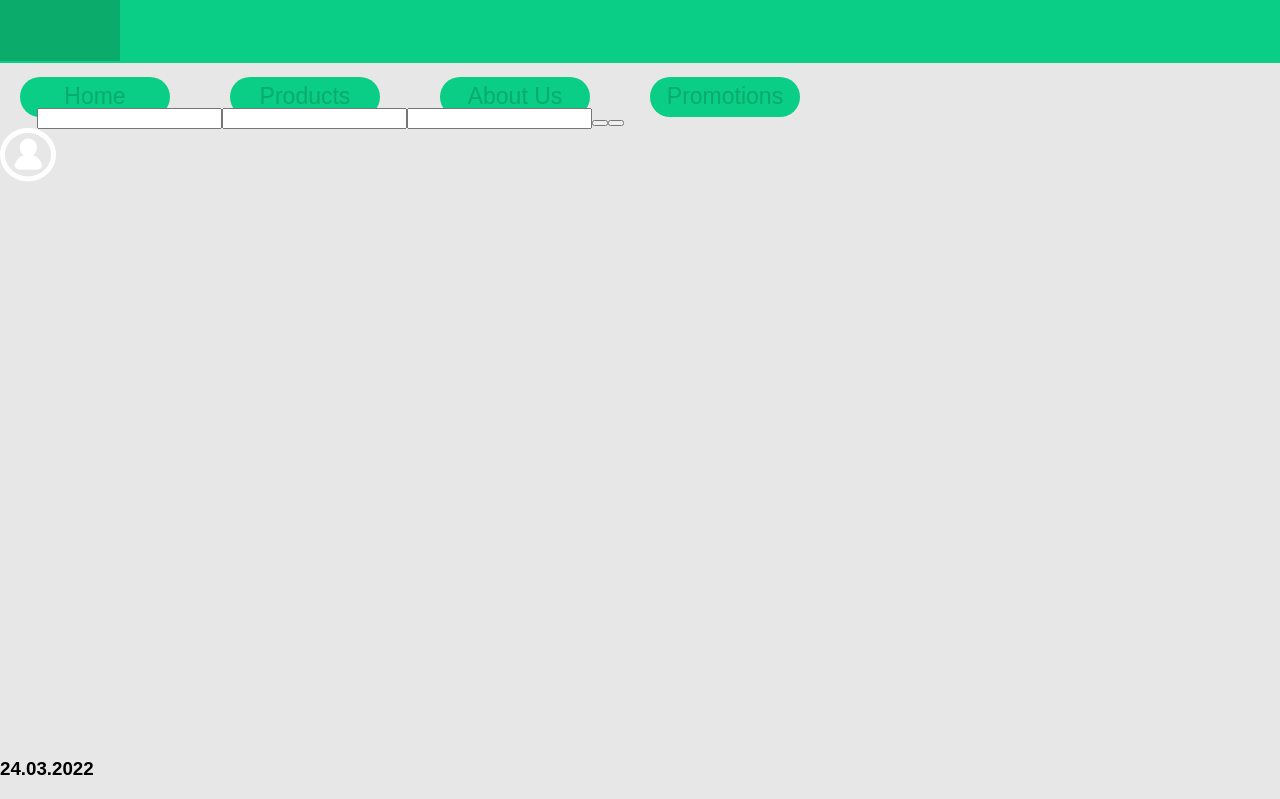
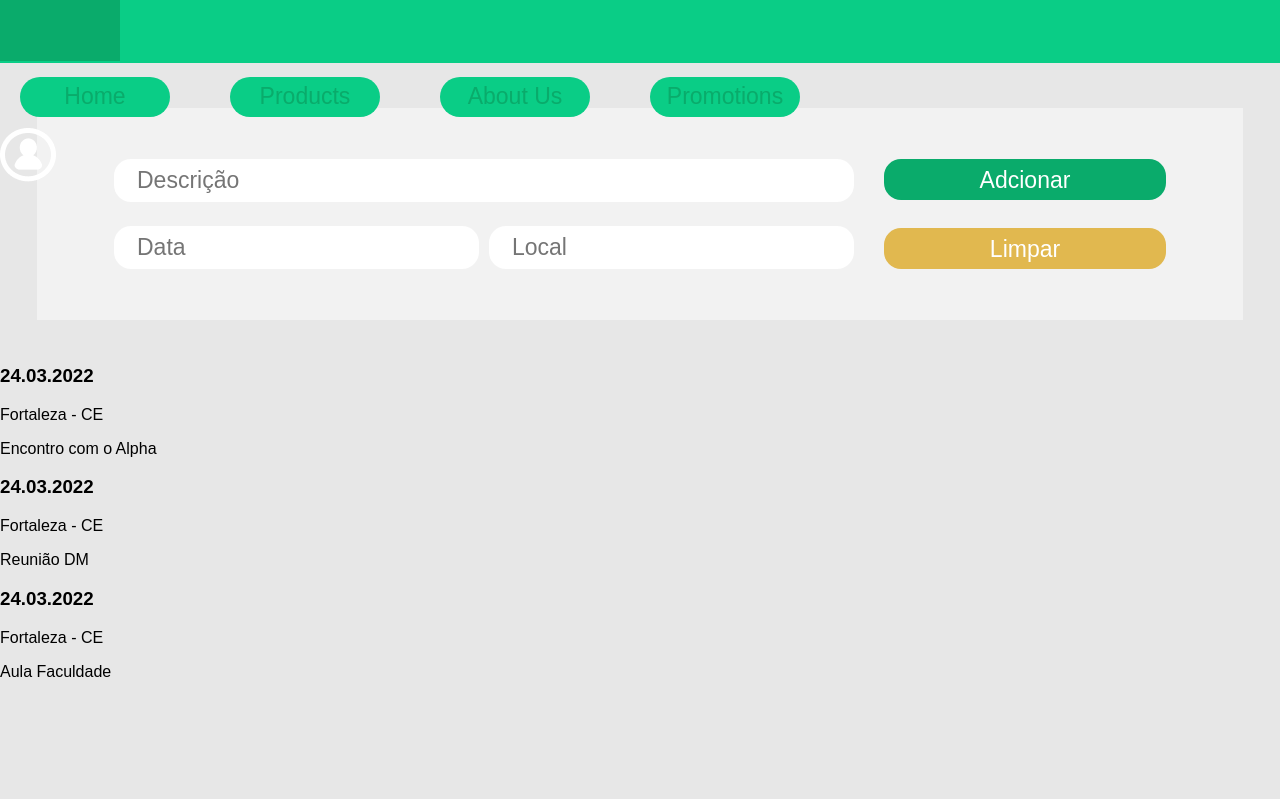
Before and after one commit to rodrigolfranca/reactingJS, a React (Create React App) app: page / in a window 1280 px wide. Shown: the top 799 px of the page. Built offline with nearby package versions, Linux system fonts and the light colour scheme; a web font is replaced by a local one.

Commit message:
main done

```diff
--- a/src/components/AddButton.jsx
+++ b/src/components/AddButton.jsx
@@ -1,5 +1,5 @@
-const AddButton = () => {
-    return <button className="AddButton"></ button>;
+const AddButton = (props) => {
+    return <button className="AddButton">{props.text}</ button>;
 }
 
 export default AddButton;
--- a/src/components/Main.jsx
+++ b/src/components/Main.jsx
@@ -5,11 +5,15 @@
 function Main(){
     return (
         <main className="whiteFrame">
-            <TextInput />
-            <TextInput />
-            <TextInput />
-            <AddButton />
-            <AddButton />
+            <div className="inputs">
+                <TextInput placeHolder="Descrição" />
+                <TextInput placeHolder="Data" />
+                <TextInput placeHolder="Local" />
+            </div>
+            <div className="botoes">
+                <AddButton text='Adcionar' />
+                <AddButton text='Limpar' />
+            </div>
         </main>
     )
 }
--- a/src/components/TextInput.jsx
+++ b/src/components/TextInput.jsx
@@ -1,5 +1,5 @@
 const TextInput = (props) => {
-    return <input className="TextInput"  type='text' placeholder={props.placeHolder}></input>
+    return <input className="TextInput" type='text' placeholder={props.placeHolder} />
 }
 
 export default TextInput;
--- a/src/index.css
+++ b/src/index.css
@@ -71,6 +71,63 @@
 .whiteFrame{
   margin: 45px auto;
   width: 1206px;
-  height: 605px;
+  height: 212px;
+  background-color:#F2F2F2;
+  display: flex;
+  align-items: center;
   justify-content: center;
+  align-content: center;
+  column-gap: 30px;
 }
+  .inputs {
+    width: 740px;
+    height: 110px;
+
+    display: flex;
+    flex-wrap: wrap;
+    align-items:center;
+    justify-content: space-between;
+    align-content: space-between;
+  }
+    .TextInput:first-child {
+      width: 740px;
+      height: 41px;
+    }
+    .TextInput {
+      width: 340px;
+      height: 41px;
+      border-radius: 17px;
+      padding-left: 23px;
+      font-size: 23px;
+      line-height: 32px;
+      color:#D2D2D2;
+
+      border:none;
+    }
+  .botoes {
+    width: 282px;
+    height: 200px;
+
+    height: 110px;
+
+    display: flex;
+    flex-wrap: wrap;
+    align-items:center;
+    justify-content: space-between;
+    align-content: space-between;
+  }
+    .AddButton:first-child {
+      background-color: #0AAB6B;
+    }
+    .AddButton {
+      background-color: #E1B84F;
+      width: 282px;
+      height: 41px;
+      border-radius: 17px;
+
+      border:none;
+      font-size: 23px;
+      line-height: 32px;
+      text-align: center;
+      color: #FFFFFF;
+    }
```
